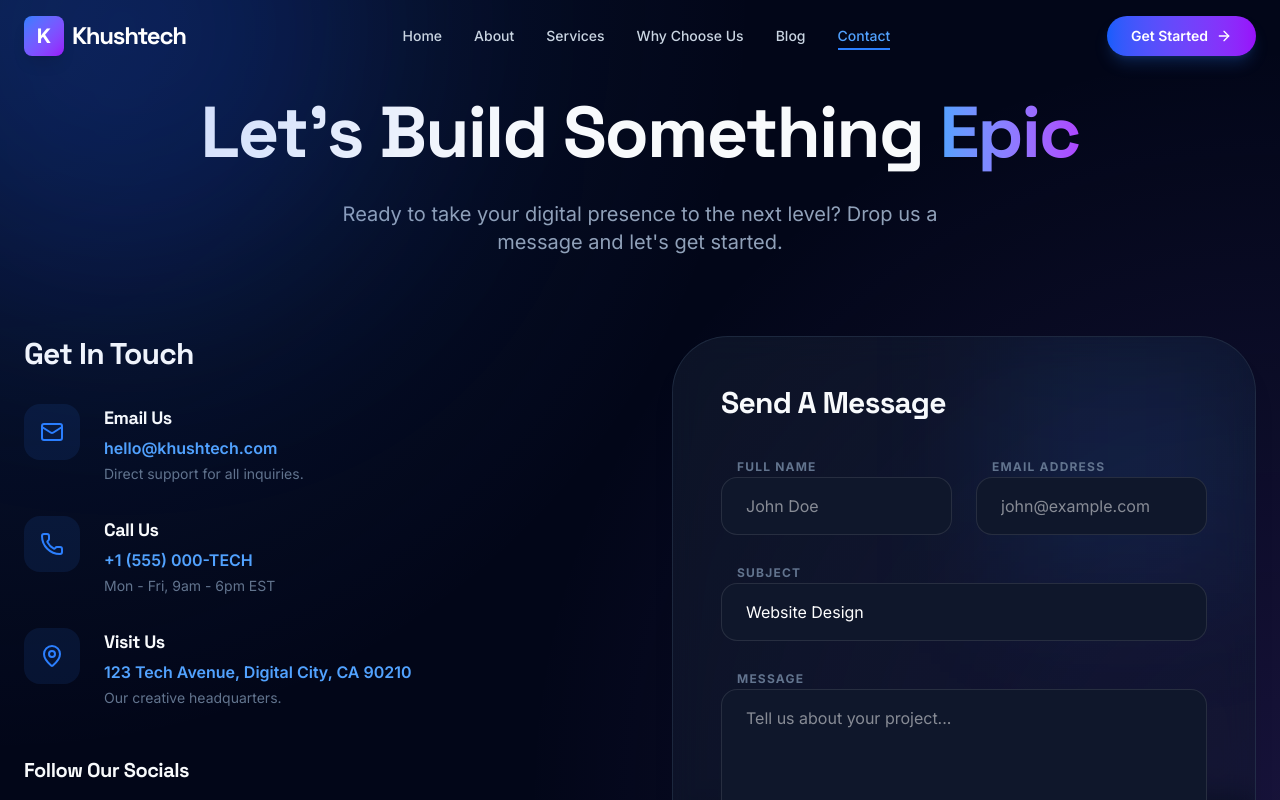
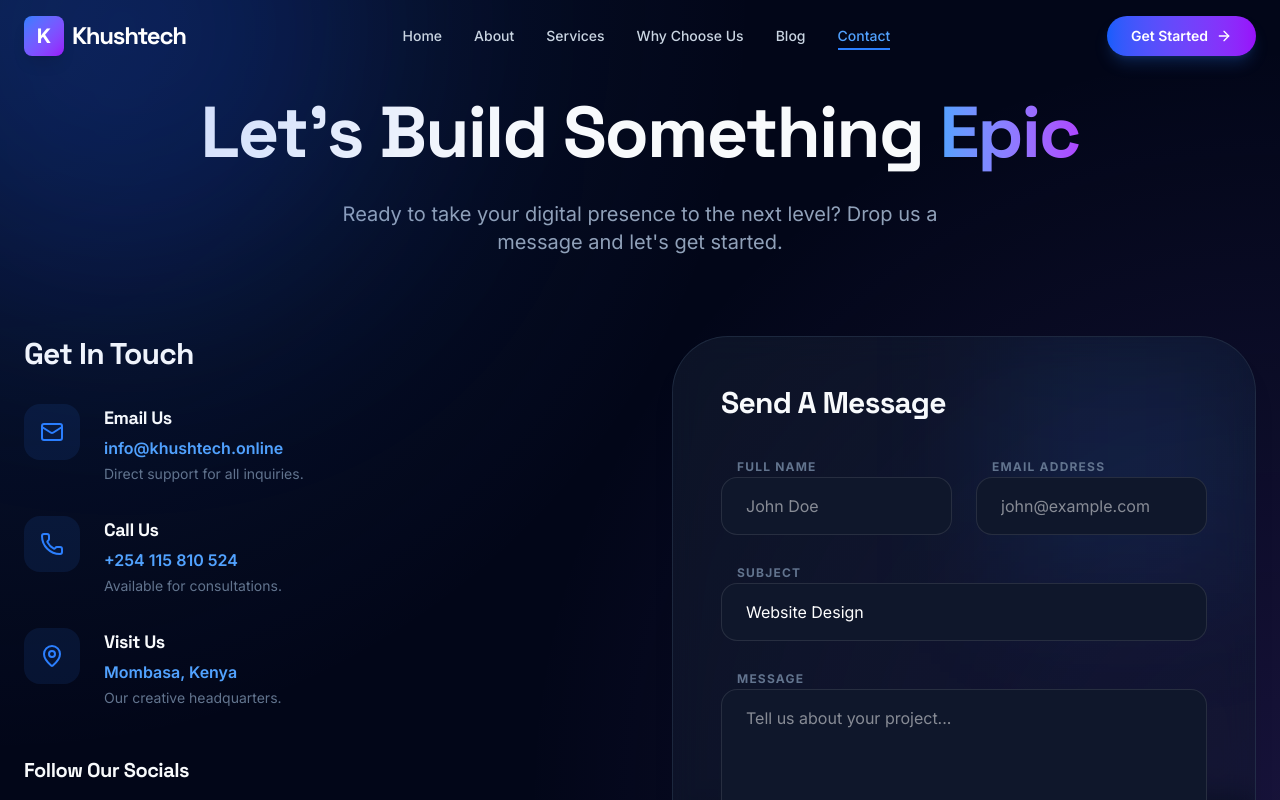
Before and after one commit to dendizokhush/Khushtech1, a React (Vite) app in the folder khushtech-_-creative-digital-agency (1)/: page /contact in a window 1280 px wide. Shown: the top 800 px of the page. Built offline with nearby package versions, Linux system fonts and the light colour scheme.

Commit message:
Update Contact.tsx

```diff
--- a/khushtech-_-creative-digital-agency (1)/src/pages/Contact.tsx
+++ b/khushtech-_-creative-digital-agency (1)/src/pages/Contact.tsx
@@ -1,3 +1,4 @@
+import React from 'react';
 import { motion } from 'motion/react';
 import { Mail, Phone, MapPin, Send, Facebook, Twitter, Instagram, Linkedin } from 'lucide-react';
 
@@ -24,9 +25,9 @@ export default function Contact() {
             <h2 className="text-3xl font-bold mb-8">Get In Touch</h2>
             <div className="space-y-8">
               {[
-                { icon: Mail, title: 'Email Us', info: 'hello@khushtech.com', desc: 'Direct support for all inquiries.' },
-                { icon: Phone, title: 'Call Us', info: '+1 (555) 000-TECH', desc: 'Mon - Fri, 9am - 6pm EST' },
-                { icon: MapPin, title: 'Visit Us', info: '123 Tech Avenue, Digital City, CA 90210', desc: 'Our creative headquarters.' }
+                { icon: Mail, title: 'Email Us', info: 'info@khushtech.online', desc: 'Direct support for all inquiries.' },
+                { icon: Phone, title: 'Call Us', info: '+254 115 810 524', desc: 'Available for consultations.' },
+                { icon: MapPin, title: 'Visit Us', info: 'Mombasa, Kenya', desc: 'Our creative headquarters.' }
               ].map((item, idx) => (
                 <div key={idx} className="flex gap-6 items-start">
                    <div className="w-14 h-14 bg-blue-500/10 rounded-2xl flex items-center justify-center text-blue-500 shrink-0">
```
